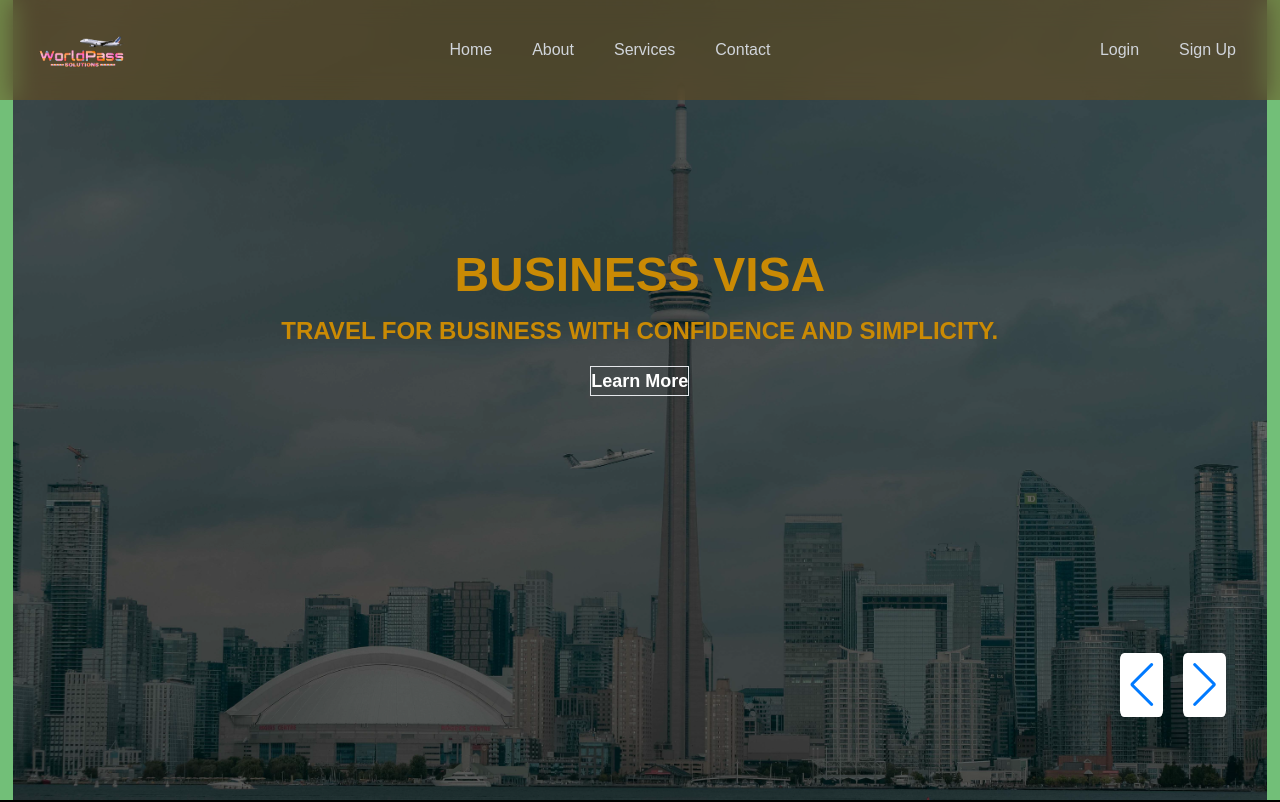
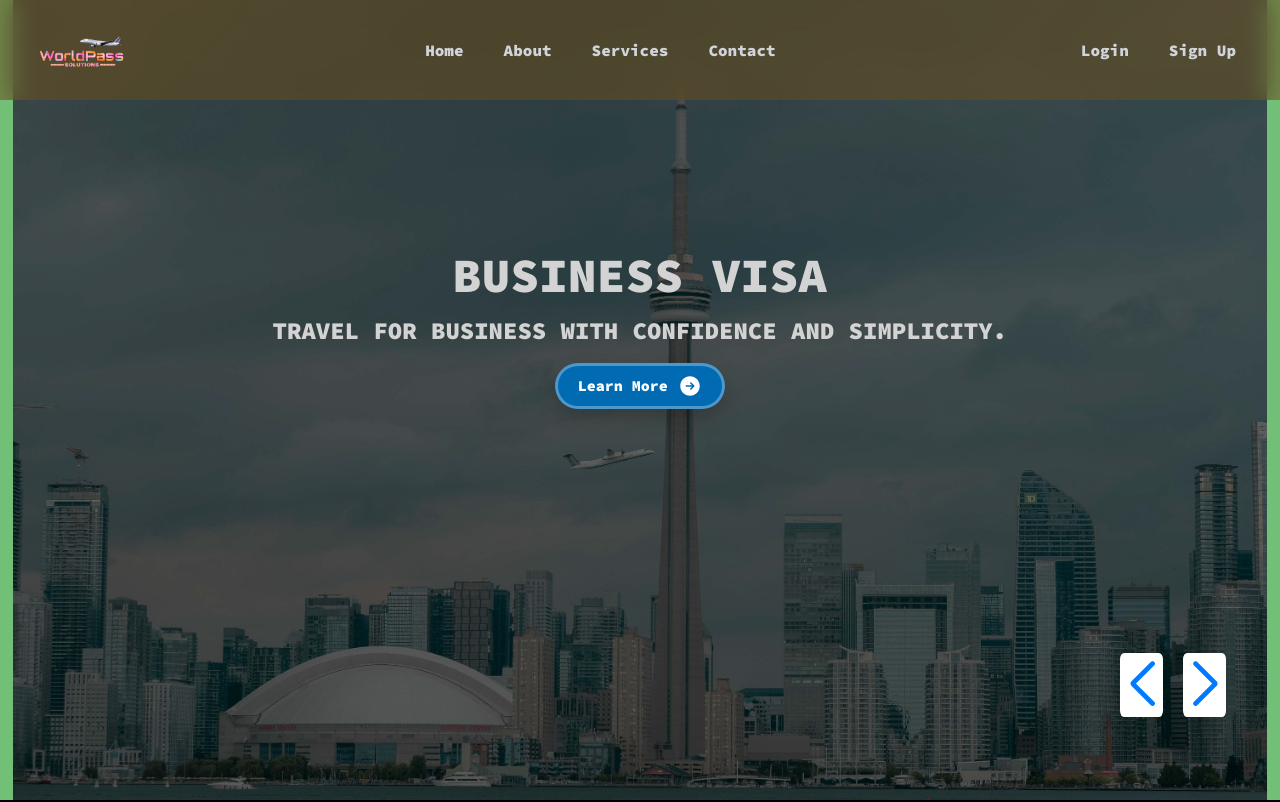
Before and after one commit to xnafi/worldpass-solutions, a Next.js app: page / in a window 1280 px wide. Shown: the top 802 px of the page. Built offline with nearby package versions, Linux system fonts and the light colour scheme; what react-locomotive-scroll would draw is missing.

Commit message:
new font added and primary button created

```diff
--- a/src/app/globals.css
+++ b/src/app/globals.css
@@ -4,16 +4,16 @@
 
 @layer utilities {
   .headings {
-    @apply text-2xl md:text-4xl lg:text-5xl xl:text-5xl 2xl:text-5xl font-bold uppercase;
+    @apply text-2xl md:text-4xl lg:text-5xl xl:text-5xl 2xl:text-5xl font-extrabold uppercase text-[#D3D3D3];
   }
   .sub-heading {
-    @apply text-base md:text-xl lg:text-2xl font-semibold uppercase;
+    @apply text-base md:text-xl lg:text-2xl font-semibold uppercase text-[#D3D3D3];
   }
   .primary-text {
-    @apply text-sm md:text-base font-bold;
+    @apply text-sm md:text-base font-bold text-[#D3D3D3];
   }
-  .buttonPrimary {
-    @apply text-sm md:text-lg border;
+  .btnPrimaryPrimary {
+    @apply text-sm md:text-lg border bg-[#355a87] text-[#D3D3D3];
   }
   .feature-title {
     @apply text-lg md:text-2xl  xl:text-3xl font-semibold;
@@ -40,3 +40,73 @@ body {
   background: #72BF78;
   font-family: Arial, Helvetica, sans-serif;
 }
+/* From Uiverse.io by satyamchaudharydev */
+.btnPrimary {
+  position: relative;
+  transition: all 0.3s ease-in-out;
+  box-shadow: 0px 10px 20px rgba(0, 0, 0, 0.2);
+  padding-block: 0.5rem;
+  padding-inline: 1.25rem;
+  background-color: rgb(0 107 179);
+  border-radius: 9999px;
+  display: flex;
+  align-items: center;
+  justify-content: center;
+  color: #ffff;
+  gap: 10px;
+  font-weight: bold;
+  border: 3px solid #ffffff4d;
+  outline: none;
+  overflow: hidden;
+  font-size: 15px;
+  cursor: pointer;
+}
+
+.icon {
+  width: 24px;
+  height: 24px;
+  transition: all 0.3s ease-in-out;
+}
+
+.btnPrimary:hover {
+  transform: scale(1.05);
+  border-color: #fff9;
+}
+
+.btnPrimary:hover .icon {
+  transform: translate(4px);
+}
+
+.btnPrimary:hover::before {
+  animation: shine 1.5s ease-out infinite;
+}
+
+.btnPrimary::before {
+  content: "";
+  position: absolute;
+  width: 100px;
+  height: 100%;
+  background-image: linear-gradient(
+    120deg,
+    rgba(255, 255, 255, 0) 30%,
+    rgba(255, 255, 255, 0.8),
+    rgba(255, 255, 255, 0) 70%
+  );
+  top: 0;
+  left: -100px;
+  opacity: 0.6;
+}
+
+@keyframes shine {
+  0% {
+    left: -100px;
+  }
+
+  60% {
+    left: 100%;
+  }
+
+  to {
+    left: 100%;
+  }
+}
--- a/src/app/layout.tsx
+++ b/src/app/layout.tsx
@@ -1,17 +1,17 @@
 import type { Metadata } from "next";
-import localFont from "next/font/local";
+import {Source_Code_Pro} from "next/font/google";
 import "./globals.css";
 import Navbar from "@/components/shared/Navbar";
 
-const geistSans = localFont({
-  src: "./fonts/GeistVF.woff",
-  variable: "--font-geist-sans",
-  weight: "100 900",
+const geistSans = Source_Code_Pro({
+  weight: "900",
+  subsets: ["latin"],
+  display: "swap",
 });
-const geistMono = localFont({
-  src: "./fonts/GeistMonoVF.woff",
-  variable: "--font-geist-mono",
-  weight: "100 900",
+const geistMono = Source_Code_Pro({
+  weight: "900",
+  subsets: ["cyrillic"],
+  display: "swap",
 });
 
 export const metadata: Metadata = {
@@ -27,7 +27,7 @@ export default function RootLayout({
   return (
     <html lang="en">
       <body
-        className={`${geistSans.variable} ${geistMono.variable} antialiased`}
+        className={`${geistSans.className} ${geistMono.className} antialiased`}
       >
         <Navbar/>
         {children}
--- /dev/null
+++ b/src/components/shared/PrimaryButton.tsx
@@ -0,0 +1,19 @@
+import React from "react";
+
+interface PrimaryButtonProps {
+  children: React.ReactNode;
+}
+export default function PrimaryButton({ children }: PrimaryButtonProps) {
+  return (
+    <button className="btnPrimary">
+      {children}
+      <svg className="icon" viewBox="0 0 24 24" fill="currentColor">
+        <path
+          fillRule="evenodd"
+          d="M12 2.25c-5.385 0-9.75 4.365-9.75 9.75s4.365 9.75 9.75 9.75 9.75-4.365 9.75-9.75S17.385 2.25 12 2.25zm4.28 10.28a.75.75 0 000-1.06l-3-3a.75.75 0 10-1.06 1.06l1.72 1.72H8.25a.75.75 0 000 1.5h5.69l-1.72 1.72a.75.75 0 101.06 1.06l3-3z"
+          clipRule="evenodd"
+        ></path>
+      </svg>
+    </button>
+  );
+}
--- a/src/components/view/Banner/Banner.tsx
+++ b/src/components/view/Banner/Banner.tsx
@@ -10,6 +10,7 @@ import Image from "next/image";
 import "./banner.css";
 import visaServices from "@/data/VisaTypes";
 import Link from "next/link";
+import PrimaryButton from "@/components/shared/PrimaryButton";
 
 const Banner = () => {
   return (
@@ -68,9 +69,8 @@ const Banner = () => {
                 className="flex justify-center items-center text-center mt-4 md:mt-"
               >
                 <Link href={service.action.link}>
-                  <button className="buttonPrimary">
-                    {service.action.label}
-                  </button>
+                  <PrimaryButton>{service.action.label}</PrimaryButton>
+
                 </Link>
               </motion.div>
             </div>
```
